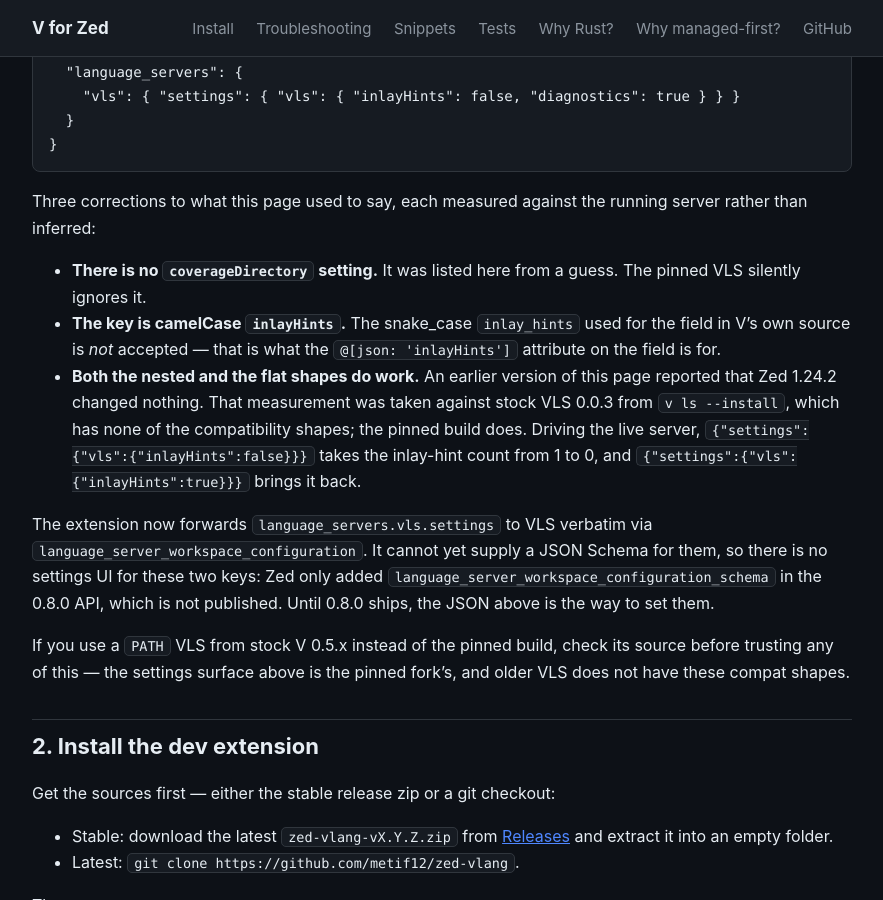
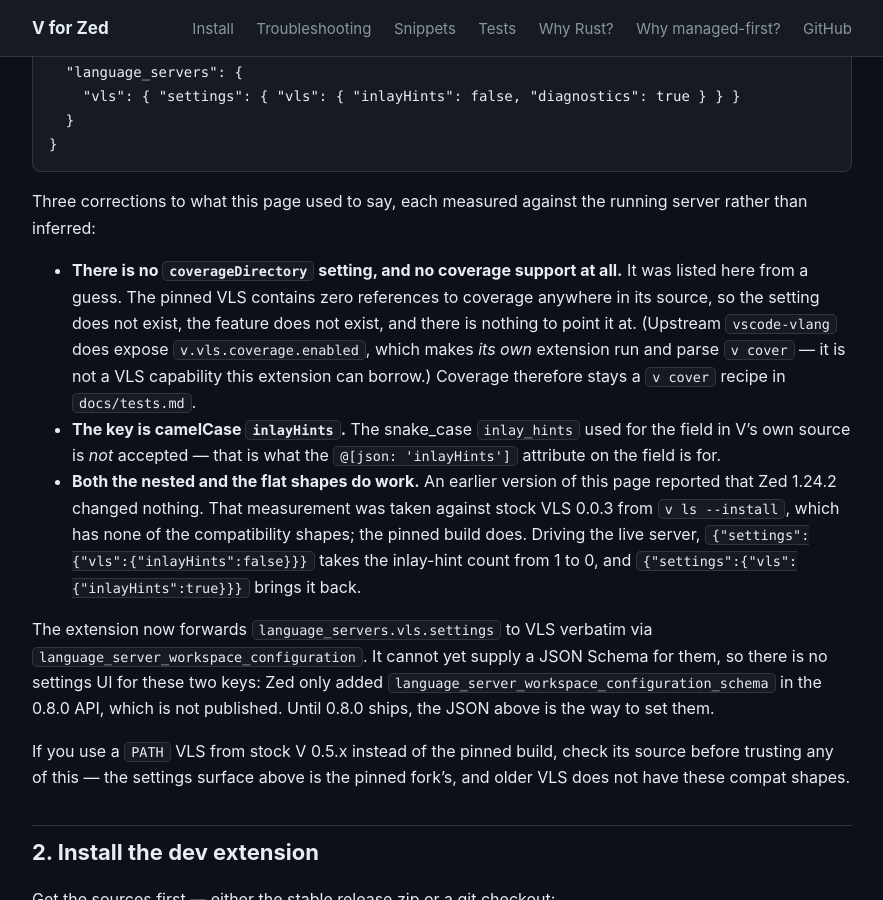
Before and after one commit to metif12/zed-vlang, a Jekyll site: the page built from docs/install.md, in a window 1280 px wide and 900 px high, scrolled down 1374 px. Shown: the whole window, without its empty margins (198-1081 px from the left). Built offline with Jekyll 4.4.1, drawn with Linux system fonts in a browser that asks for light colours.

Commit message:
Release 0.7.0: settings forwarding, completion labels, portable tasks
Version bump to 0.7.0 across extension.toml, Cargo.toml and Cargo.lock, and
cut the Unreleased section as v0.7.0 (2026-10-17).

Also tightens the coverage correction: the pinned VLS contains zero
references to coverage anywhere, so coverageDirectory was doubly phantom --
neither the setting nor the feature exists. Upstream's v.vls.coverage.enabled
is its own extension running v cover, not a server capability to borrow.

```diff
--- a/Cargo.toml
+++ b/Cargo.toml
@@ -1,6 +1,6 @@
 [package]
 name = "zed-vlang"
-version = "0.6.0"
+version = "0.7.0"
 edition = "2021"
 
 [lib]
--- a/docs/install.md
+++ b/docs/install.md
@@ -77,8 +77,14 @@
 Three corrections to what this page used to say, each measured against the
 running server rather than inferred:
 
-- **There is no `coverageDirectory` setting.** It was listed here from a guess.
-  The pinned VLS silently ignores it.
+- **There is no `coverageDirectory` setting, and no coverage support at
+  all.** It was listed here from a guess. The pinned VLS contains zero
+  references to coverage anywhere in its source, so the setting does not
+  exist, the feature does not exist, and there is nothing to point it at.
+  (Upstream `vscode-vlang` does expose `v.vls.coverage.enabled`, which makes
+  *its own* extension run and parse `v cover` — it is not a VLS capability
+  this extension can borrow.) Coverage therefore stays a `v cover` recipe in
+  `docs/tests.md`.
 - **The key is camelCase `inlayHints`.** The snake_case `inlay_hints` used for
   the field in V's own source is *not* accepted — that is what the `@[json:
   'inlayHints']` attribute on the field is for.
--- a/extension.toml
+++ b/extension.toml
@@ -1,6 +1,6 @@
 id = "vlang"
 name = "V language support"
-version = "0.6.0"
+version = "0.7.0"
 schema_version = 1
 authors = ["metif12 <metif12@gmail.com>"]
 description = "V language support for Zed: syntax highlighting, VLS language server, snippets and tasks"
```
Also changed, not shown: ROADMAP.md (+4 -0 lines), CHANGELOG.md, README.md, 1 other file.
